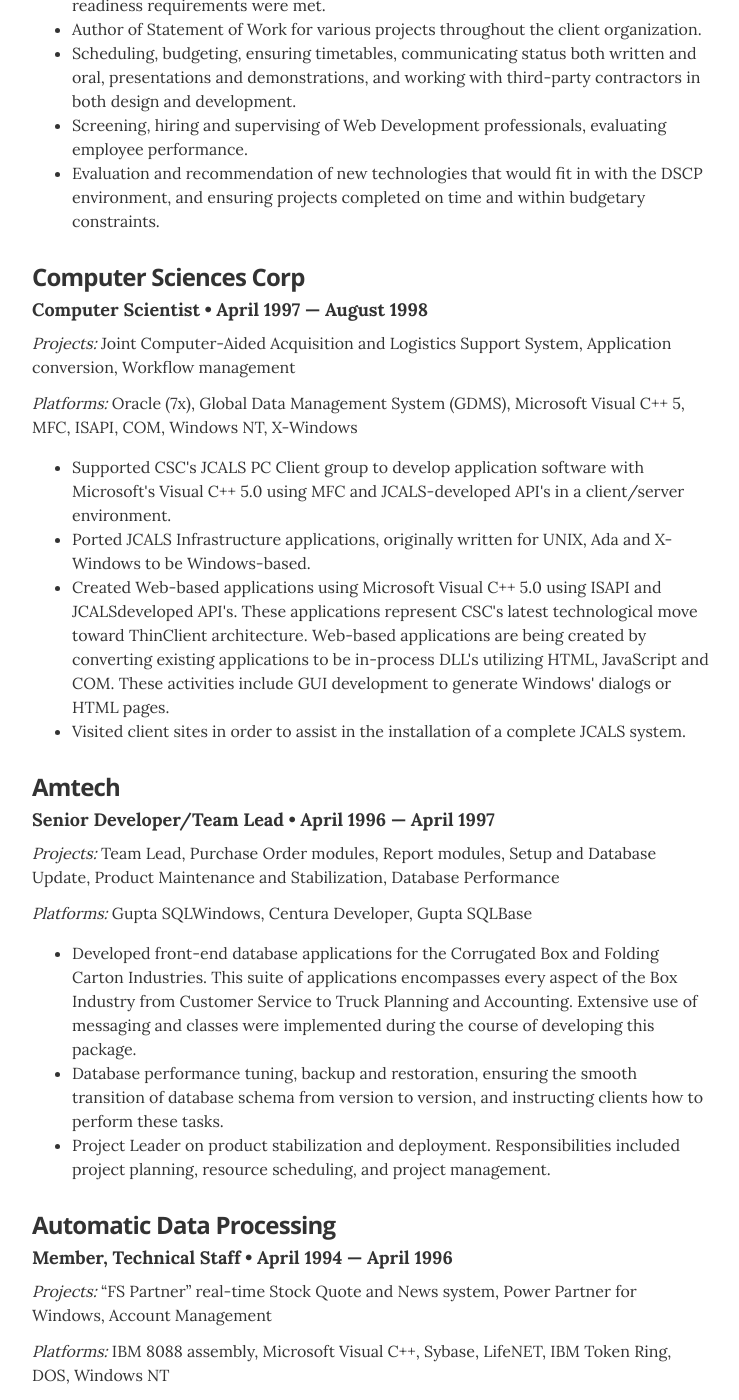
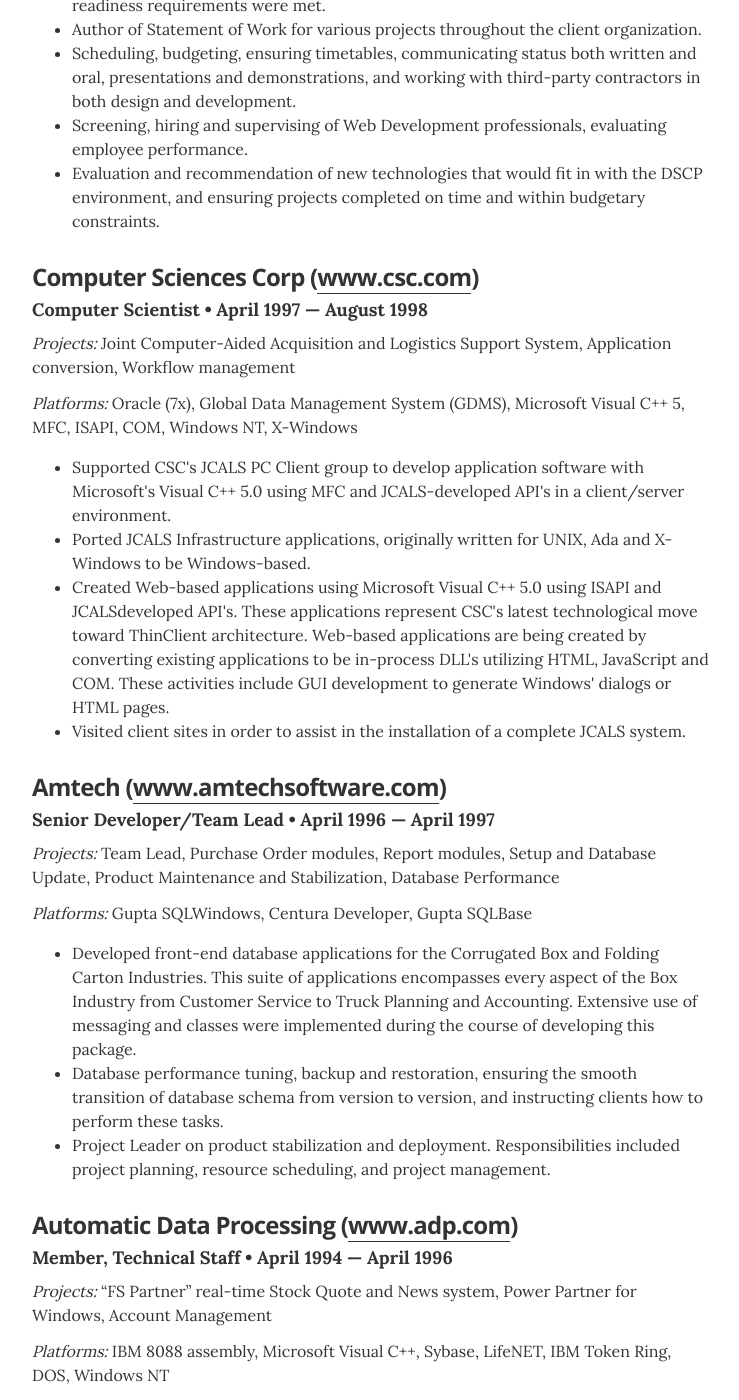
Before and after one commit to Sloveez/sloveez.github.io, a Jekyll site: the page built from index.html, in a window 1280 px wide and 1400 px high, scrolled down 2428 px. Shown: the whole window, without its empty margins (268-1007 px from the left). Built offline with Jekyll 4.4.1, drawn with Linux system fonts in a browser that asks for light colours; some of the changed text lies outside the part shown.

Commit message:
Update resume.html

```diff
--- a/_layouts/resume.html
+++ b/_layouts/resume.html
@@ -53,7 +53,11 @@
 
         {% for exp in site.data.experience %}
         <div class="resume-item" itemscope itemprop="worksFor" itemtype="http://schema.org/Organization">
-          <h3 class="resume-item-title" itemprop="name">{{ exp.employer }}</h3>
+          <h3 class="resume-item-title" itemprop="name">{{ exp.employer }}
+            {% if exp.url %}
+            (<a href='http://{{ exp.url }}'>{{ exp.url }}</a>)
+            {% endif %}
+          </h3>
           <h4 class="resume-item-details" itemprop="description">{{ exp.title }} &bull; {{ exp.start }} &mdash; {{ exp.end }}</h4>
           {% if exp.projects %}
           <p class="resume-item-copy"><em>Projects: </em>{{ exp.projects }}</p>
```
